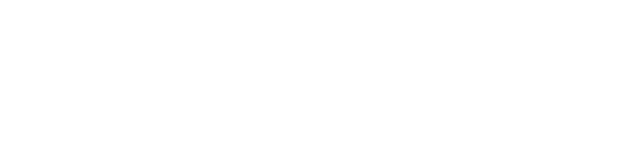
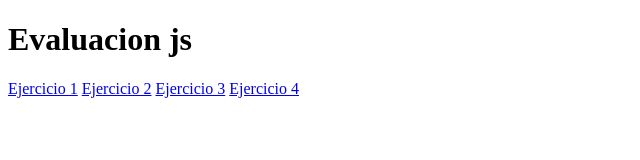
Before and after one commit to DavidXit7/evaluacion_js, a plain HTML site: page index.html in a window 1280 px wide. Shown: the whole page, without its empty margins (0-640 px from the left). Drawn offline with Linux system fonts and the light colour scheme.

Commit message:
Cree la estructura de los botones para los links de redireccion segun el ejercicio elegido

```diff
--- a/index.html
+++ b/index.html
@@ -6,14 +6,17 @@
     <title>Menu ejercicios</title>
     <link rel="stylesheet" href="style.css">
 </head>
-<body>
-    <header>
-        <nav>
-            <a href=""></a>
-            <a href=""></a>
-            <a href=""></a>
-            <a href=""></a>
+<body class="body">
+    <header class="header">
+        <h1>Evaluacion js</h1>
+    </header>
+    <main class="main">
+        <nav class="nav__main">
+            <a class="links" href="vistas_ejercicios/ejercicio_1.html">Ejercicio 1</a>
+            <a class="links" href="vistas_ejercicios/ejercicio_2.html">Ejercicio 2</a>
+            <a class="links" href="vistas_ejercicios/ejercicio_3.html">Ejercicio 3</a>
+            <a class="links" href="vistas_ejercicios/ejercicio_4.html">Ejercicio 4</a>
         </nav>
-    </header>
+    </main>
 </body>
 </html>
```
